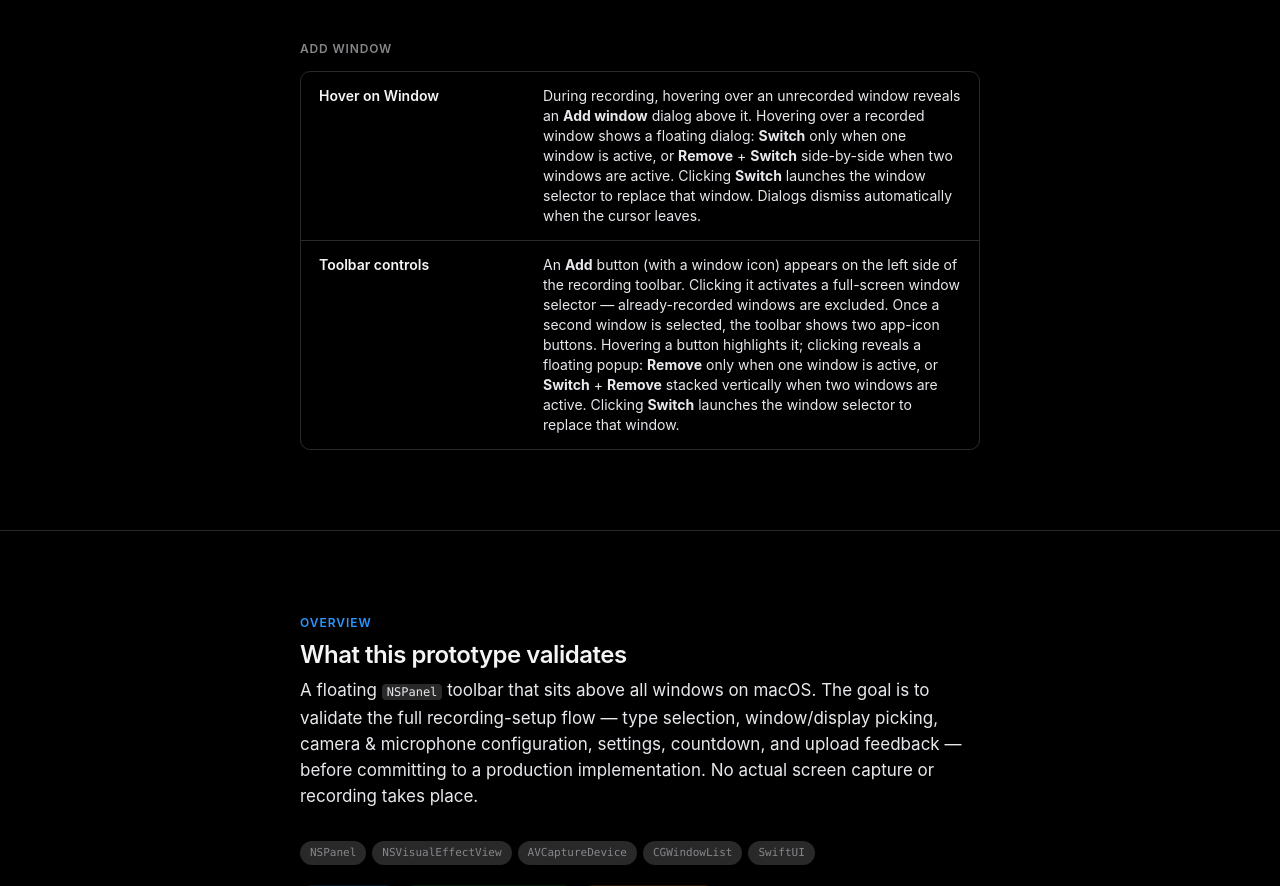
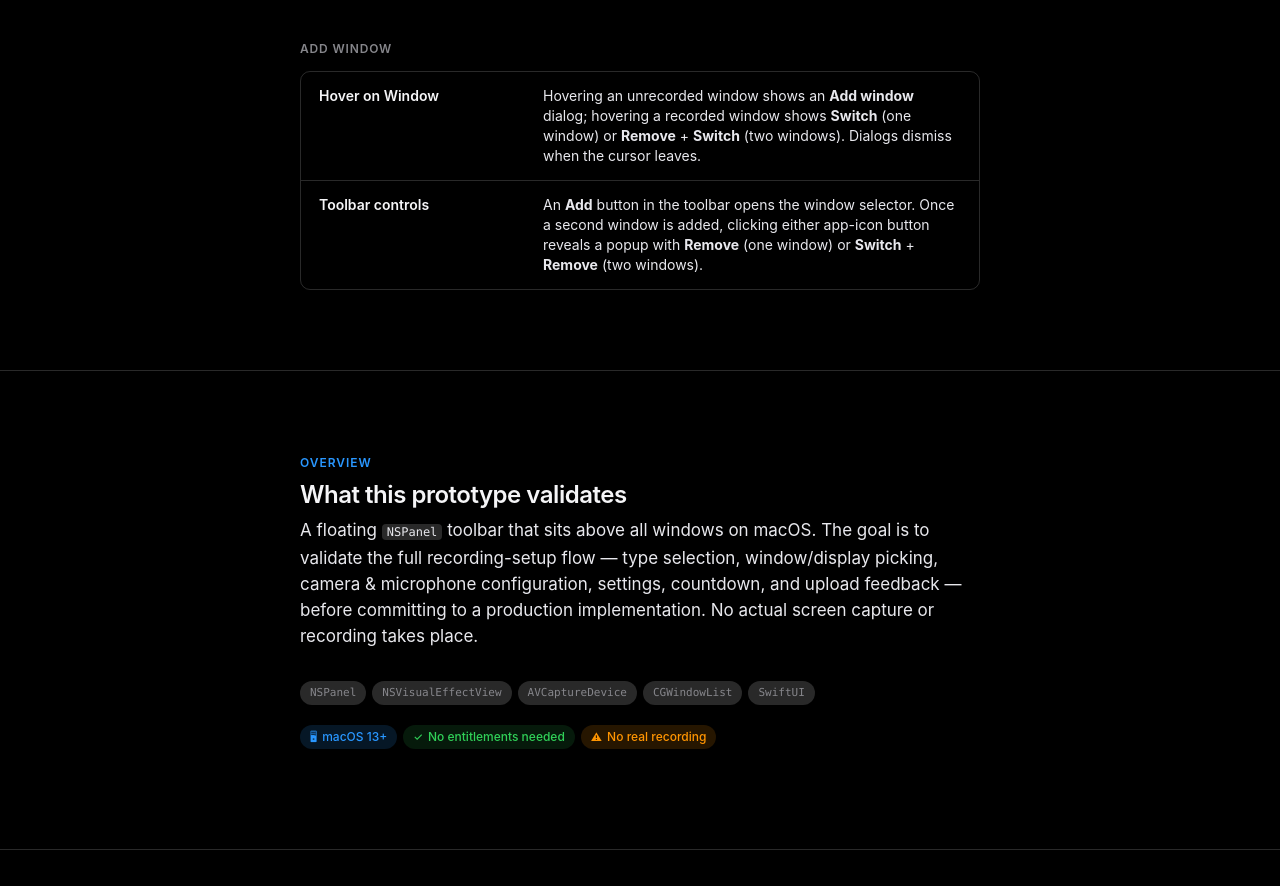
Before and after one commit to tomo-at/recorder-toolbar, a plain HTML site: page docs/index.html in a window 1280 px wide. Shown: the part 2635-3521 px from the top of the page. Drawn offline with Linux system fonts and the light colour scheme.

Commit message:
Shorten Add window descriptions to match doc style
Co-Authored-By: Claude Sonnet 4.6 <noreply@anthropic.com>

```diff
--- a/docs/index.html
+++ b/docs/index.html
@@ -487,11 +487,11 @@
           <div class="settings-options">
             <div class="settings-option">
               <div class="settings-option-name">Hover on Window</div>
-              <div class="settings-option-desc">During recording, hovering over an unrecorded window reveals an <strong>Add window</strong> dialog above it. Hovering over a recorded window shows a floating dialog: <strong>Switch</strong> only when one window is active, or <strong>Remove</strong> + <strong>Switch</strong> side-by-side when two windows are active. Clicking <strong>Switch</strong> launches the window selector to replace that window. Dialogs dismiss automatically when the cursor leaves.</div>
+              <div class="settings-option-desc">Hovering an unrecorded window shows an <strong>Add window</strong> dialog; hovering a recorded window shows <strong>Switch</strong> (one window) or <strong>Remove</strong> + <strong>Switch</strong> (two windows). Dialogs dismiss when the cursor leaves.</div>
             </div>
             <div class="settings-option">
               <div class="settings-option-name">Toolbar controls</div>
-              <div class="settings-option-desc">An <strong>Add</strong> button (with a window icon) appears on the left side of the recording toolbar. Clicking it activates a full-screen window selector — already-recorded windows are excluded. Once a second window is selected, the toolbar shows two app-icon buttons. Hovering a button highlights it; clicking reveals a floating popup: <strong>Remove</strong> only when one window is active, or <strong>Switch</strong> + <strong>Remove</strong> stacked vertically when two windows are active. Clicking <strong>Switch</strong> launches the window selector to replace that window.</div>
+              <div class="settings-option-desc">An <strong>Add</strong> button in the toolbar opens the window selector. Once a second window is added, clicking either app-icon button reveals a popup with <strong>Remove</strong> (one window) or <strong>Switch</strong> + <strong>Remove</strong> (two windows).</div>
             </div>
           </div>
         </div>
```
